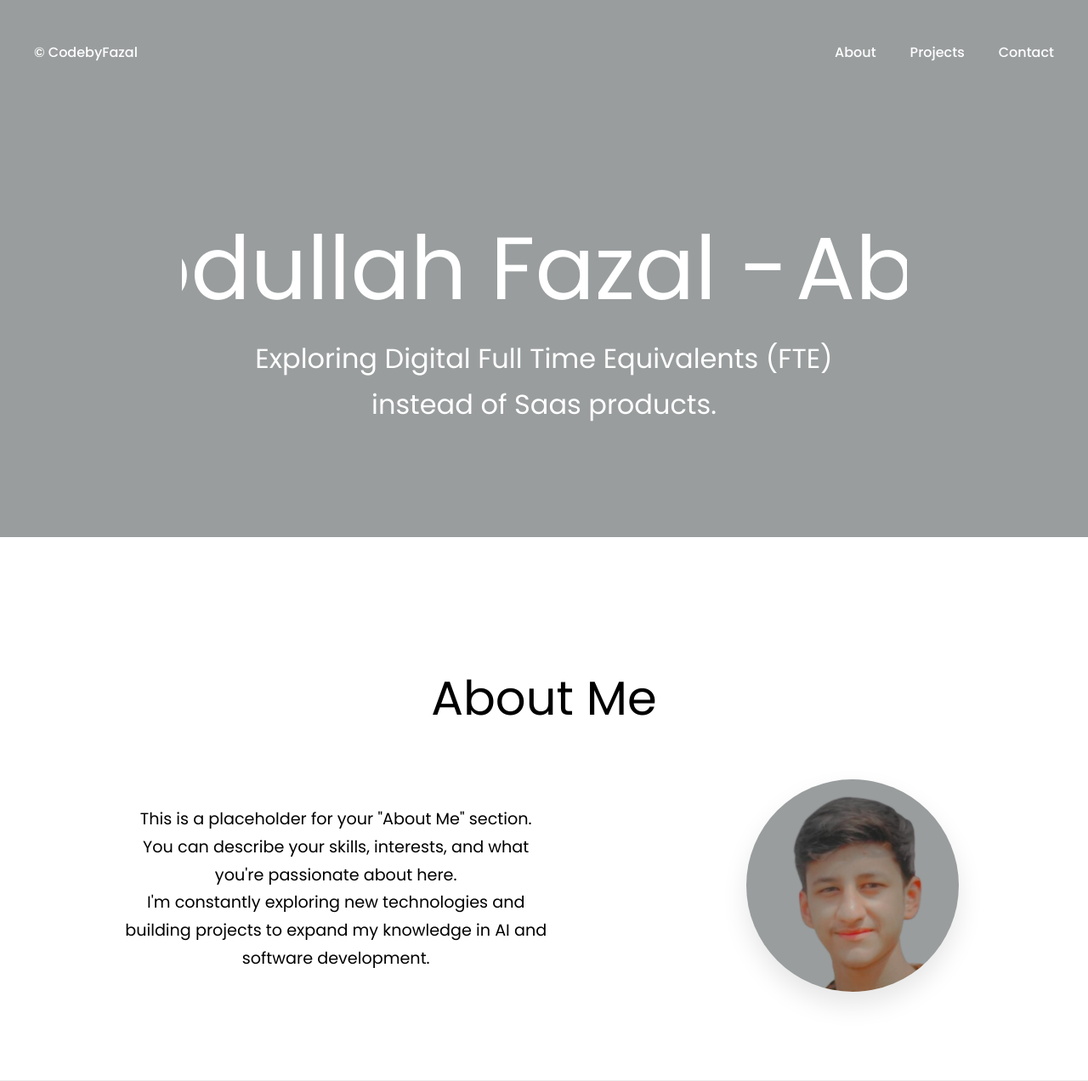
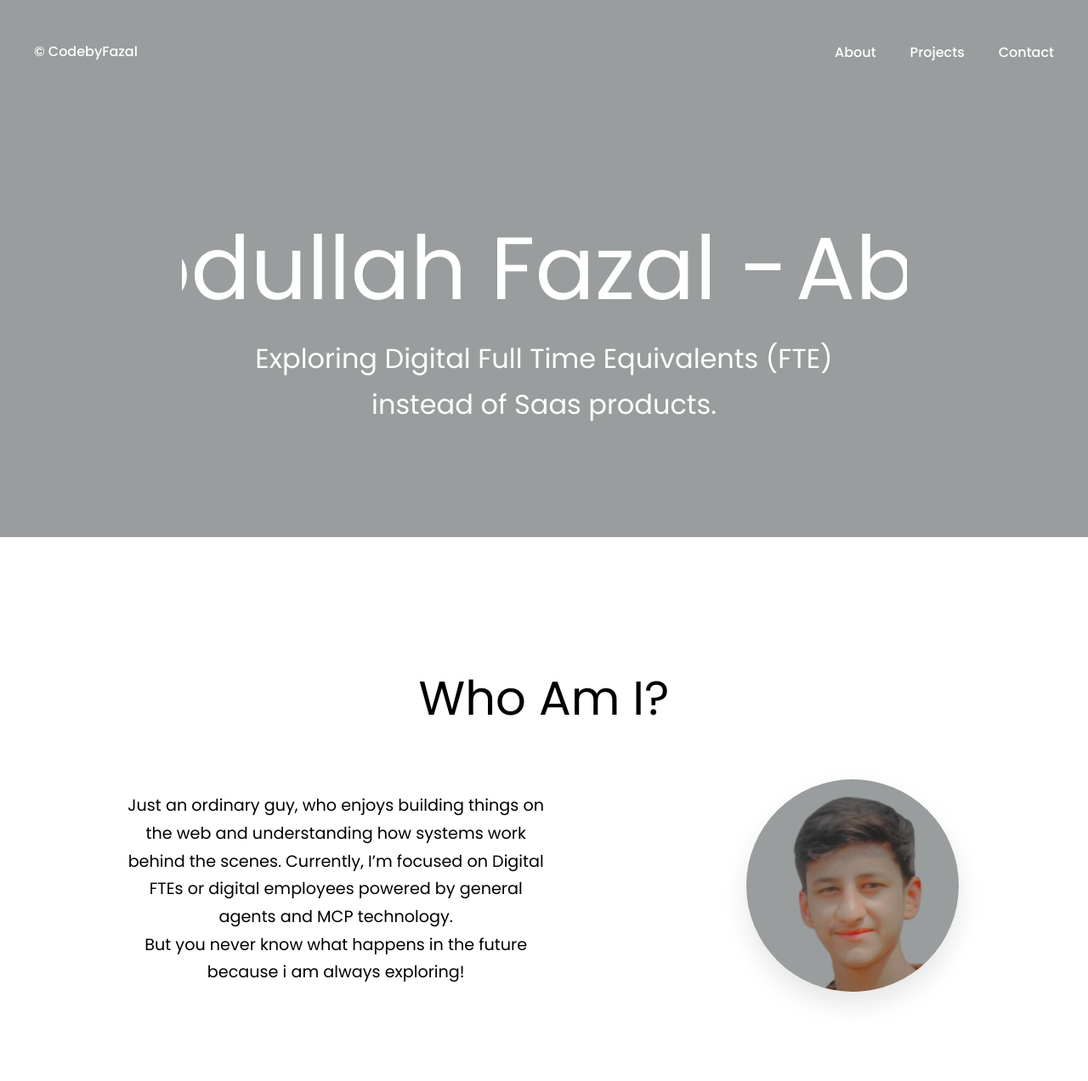
Before and after one commit to abdullahfazal969-alt/Portfolio, a Flask app: page / in a window 1280 px wide. Shown: the top 1272 px of the page at 85% size. Run offline with Flask 3, Linux system fonts and the light colour scheme; some libraries are stand-ins or nearby versions.

Commit message:
slight changes

```diff
--- a/static/css/style.css
+++ b/static/css/style.css
@@ -67,14 +67,14 @@ header .container {
 header .logo a {
     font-weight: 500;
     font-size: 1rem;
-    max-width: 200px;
+    max-width: 250px;
     text-decoration: none;
     color: var(--color-text-light);
     position: relative;
     display: inline-block;
     overflow: hidden;
-    height: 1.4em;
-    line-height: 1.4em;
+    height: 1.6em;
+    line-height: 1.6em;
     vertical-align: middle;
 }
 
@@ -1323,9 +1323,9 @@ footer .cta-circle[aria-hidden="true"] {
 .contact-header .contact-title {
     font-size: clamp(36px, 5.6vw, 64px); /* large heading like Inspirant */
     line-height: 1.02;
+    font-weight: 400;
     margin: 0 0 0.6rem;
     color: #111;
-    font-weight: 600;
 }
 
 .contact-sub {
--- a/templates/base.html
+++ b/templates/base.html
@@ -13,7 +13,7 @@
         <!-- PAGE LOADER OVERLAY -->
         <div id="page-loader" aria-hidden="true" class="page-loader">
             <div class="page-loader__inner" role="status" aria-live="polite">
-                <div class="page-loader__message">Please wait…</div>
+                <div class="page-loader__message">Hang tight…</div>
             </div>
         </div>
 
--- a/templates/index.html
+++ b/templates/index.html
@@ -34,18 +34,18 @@ block content %}
 
 <section id="about" class="animate-fade">
     <div class="container">
-        <h2>About Me</h2>
+        <h2>Who Am I?</h2>
         <div class="about-content">
             <div class="about-text">
                 <p>
-                    This is a placeholder for your "About Me" section. You can
-                    describe your skills, interests, and what you're passionate
-                    about here.
+                    Just an ordinary guy, who enjoys building things on the web
+                    and understanding how systems work behind the scenes.
+                    Currently, I’m focused on Digital FTEs or digital employees
+                    powered by general agents and MCP technology.
                 </p>
                 <p>
-                    I'm constantly exploring new technologies and building
-                    projects to expand my knowledge in AI and software
-                    development.
+                    But you never know what happens in the future because i am
+                    always exploring!
                 </p>
             </div>
             <div class="about-image">
@@ -111,14 +111,12 @@ block content %}
         <div class="intro-left">
             <h2 class="intro-title">Let’s collaborate on something great</h2>
             <p class="intro-text">
-                Have an idea, a product, or a challenge? I build focused,
-                production-ready web apps and simple AI prototypes. Tell me
-                briefly about the scope, timeline and your preferred
-                communication channel — I’ll get back within a few days.
+                Need a prototype, integration or full product? Describe your
+                goals, and I’ll propose a clear plan with costs and timeline.
             </p>
 
             <ul class="intro-list" aria-hidden="true">
-                <li><strong>Scope:</strong> Web apps, UI, integrations</li>
+                <li><strong>Scope:</strong> Digital Agents, integrations</li>
                 <li>
                     <strong>Approach:</strong> Fast prototypes → feedback →
                     production
```
